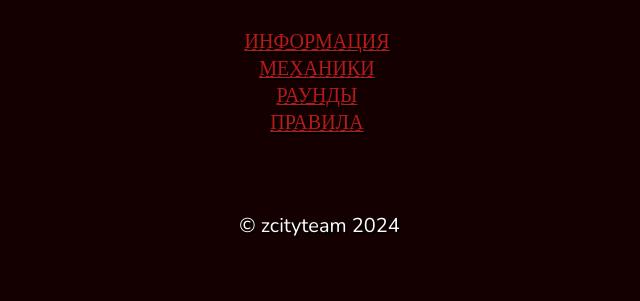
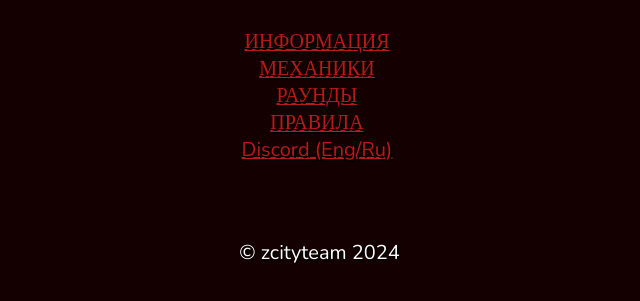
Before and after one commit to SG-KaAp/zcity-site, a plain HTML site: page index.html in a window 1280 px wide. Shown: the part 253-554 px from the top of the page, without its empty margins (323-963 px from the left). Drawn offline with nearby package versions, Linux system fonts and the light colour scheme.

Commit message:
heheheehee

```diff
--- a/index.html
+++ b/index.html
@@ -19,6 +19,7 @@
         <a href="info/wiki">МЕХАНИКИ</a><br>
         <a href="info/rounds">РАУНДЫ</a><br>
 		<a href="info/rules">ПРАВИЛА</a><br>
+		<a href="https://discord.gg/pXPtxuymPE">Discord (Eng/Ru)</a>
         </p>
 		<br>
 		<br>
```
